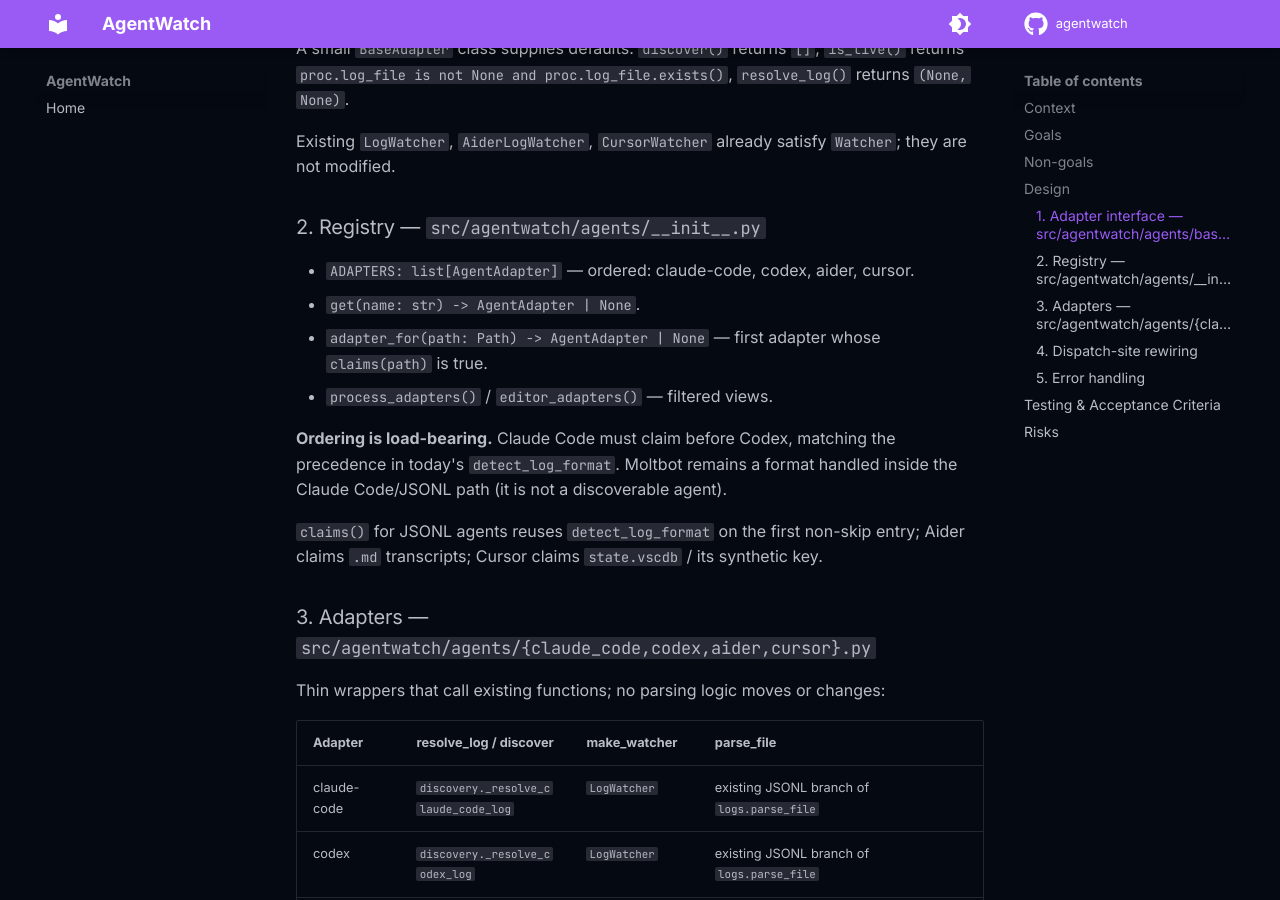
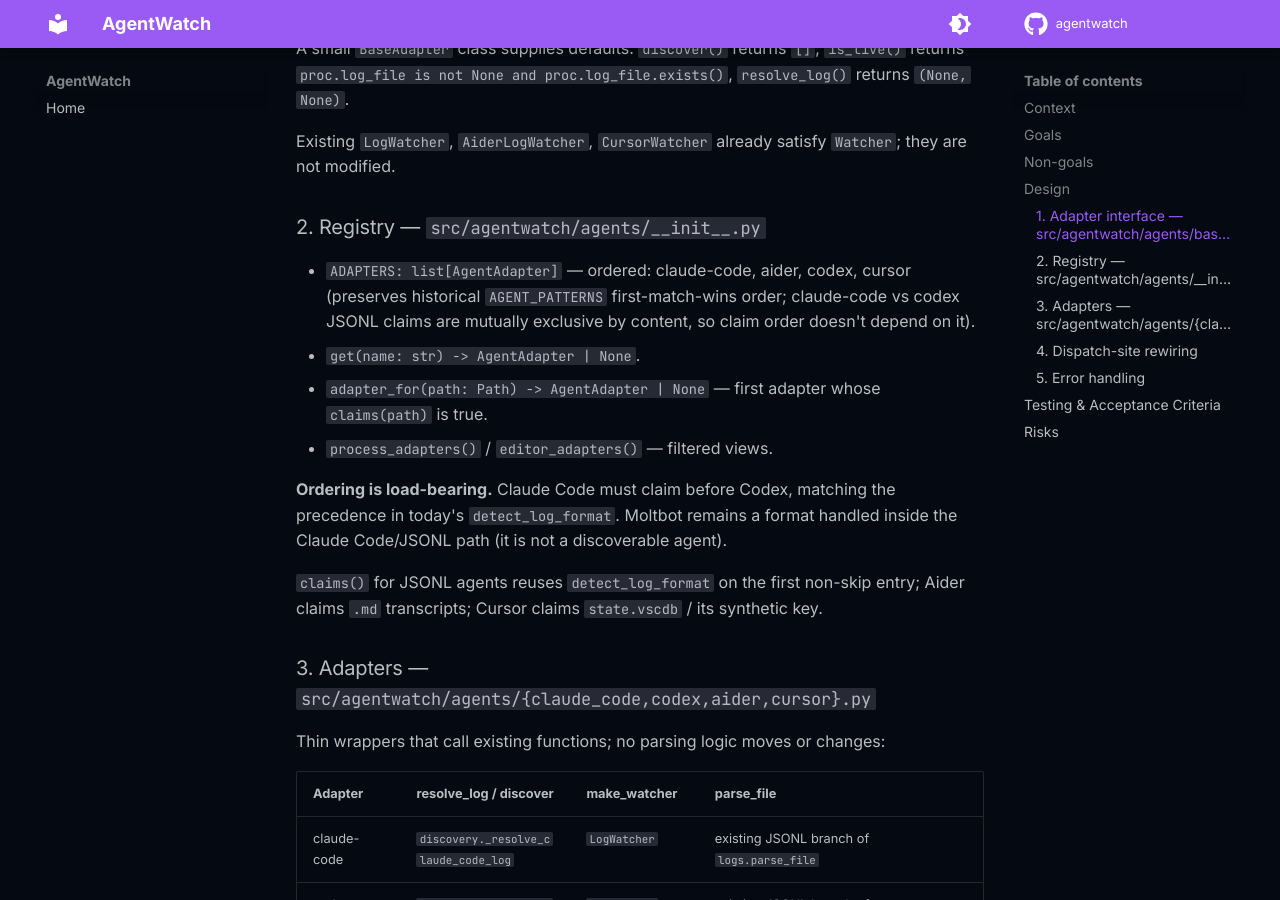
Before and after one commit to LoomLabs-Venture-Studio/agentwatch, an MkDocs documentation site: the page built from docs/superpowers/specs/2026-09-30-agent-adapter-registry-design.md, in a window 1280 px wide and 900 px high, scrolled down 1838 px. Built offline with MkDocs 1.6.1 and Material for MkDocs 9.7.7, drawn with Linux system fonts in a browser that asks for light colours; comment, search, counter and statistics services are not loaded.

Commit message:
docs(spec): correct adapter registry order to match process-match precedence
Co-Authored-By: Claude Opus 5.5 <noreply@anthropic.com>
Claude-Session: https://claude.ai/code/session_01B5y5tyTmAQWYq87m2fanWh

```diff
--- a/docs/superpowers/specs/2026-09-30-agent-adapter-registry-design.md
+++ b/docs/superpowers/specs/2026-09-30-agent-adapter-registry-design.md
@@ -82,7 +82,7 @@ Existing `LogWatcher`, `AiderLogWatcher`, `CursorWatcher` already satisfy
 
 ### 2. Registry — `src/agentwatch/agents/__init__.py`
 
-- `ADAPTERS: list[AgentAdapter]` — ordered: claude-code, codex, aider, cursor.
+- `ADAPTERS: list[AgentAdapter]` — ordered: claude-code, aider, codex, cursor (preserves historical `AGENT_PATTERNS` first-match-wins order; claude-code vs codex JSONL claims are mutually exclusive by content, so claim order doesn't depend on it).
 - `get(name: str) -> AgentAdapter | None`.
 - `adapter_for(path: Path) -> AgentAdapter | None` — first adapter whose
   `claims(path)` is true.
```
